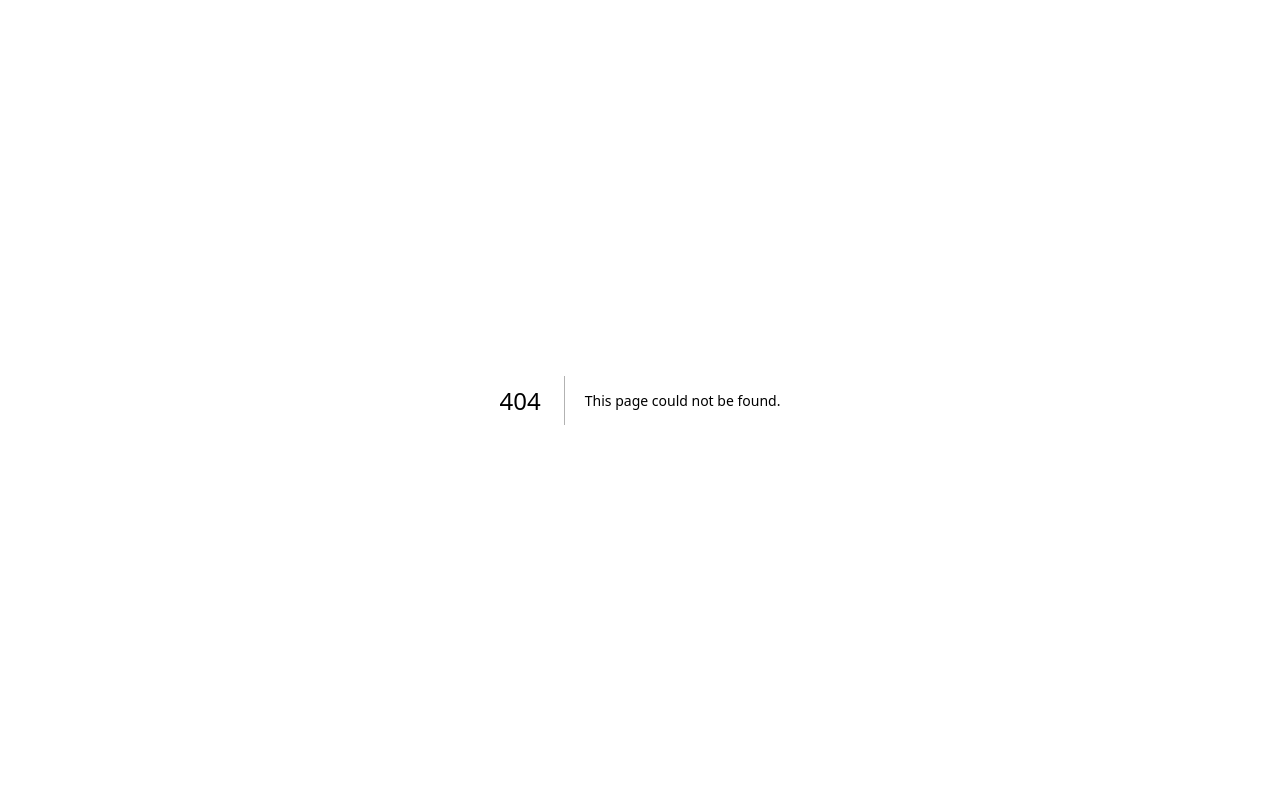
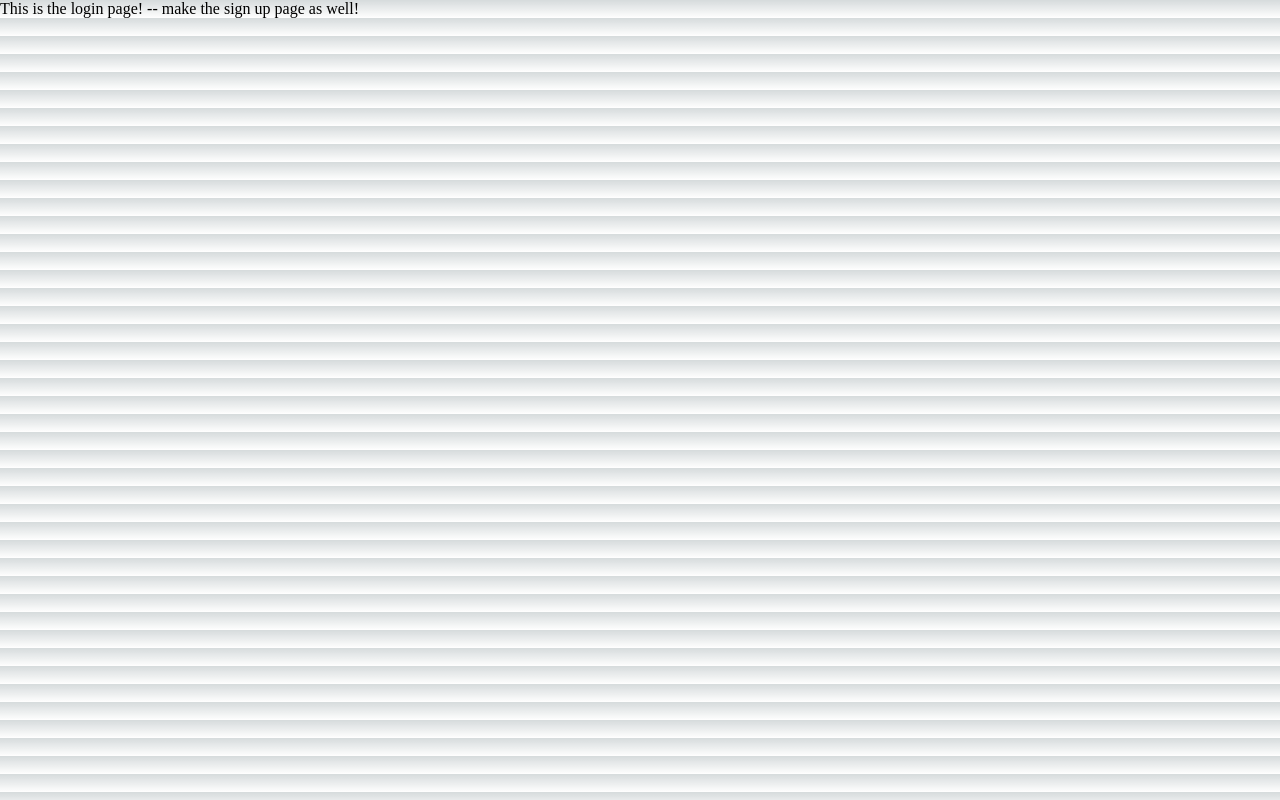
Before and after one commit to petthepotat/eternal.ai, a Next.js app: page /login in a window 1280 px wide. Before the commit this address had no page. Built offline with nearby package versions, Linux system fonts and the light colour scheme.

Commit message:
start login page

```diff
--- a/pages/_app.tsx
+++ b/pages/_app.tsx
@@ -4,7 +4,14 @@ import Head from 'next/head'
 
 export default function App({ Component, pageProps }: AppProps) {
   return (
-    <Component {...pageProps} />
-
+    <div>
+      <Head>
+        <title>eternal.ai</title>
+        <meta name="description" content="ai for generating twixtor clips" />
+        <meta name="viewport" content="width=device-width, initial-scale=1" />
+        <link rel="icon" href="/favicon.ico" />
+      </Head>
+      <Component {...pageProps} />
+    </div>
   )
 }
--- a/pages/eternal.tsx
+++ b/pages/eternal.tsx
@@ -50,7 +50,7 @@ const EternalAI: React.FunctionComponent = () => {
         <div className={`${mainstyle.NavbarEndStyles} ${mainstyle.TwixtorText}`}>
           <a className={mainstyle.NavbarItemStyles} href="./eternal">Home</a>
           <a className={mainstyle.NavbarItemStyles} href="#">Sign in</a>
-          <a className={mainstyle.NavbarItemStyles} href="#">Login</a>
+          <a className={mainstyle.NavbarItemStyles} href="./login">Login</a>
           <a className={mainstyle.NavbarItemStyles} href="#">
             <button className={`${mainstyle.NavbarButton} ${mainstyle.TwixtorText}`} onClick={() => {generateTwixtor();}}>
             Generate Eternal
--- a/pages/index.tsx
+++ b/pages/index.tsx
@@ -8,12 +8,6 @@ const inter = Inter({ subsets: ['latin'] })
 export default function Home() {
   return (
     <>
-      <Head>
-        <title>eternal.ai</title>
-        <meta name="description" content="ai for generating twixtor clips" />
-        <meta name="viewport" content="width=device-width, initial-scale=1" />
-        <link rel="icon" href="/favicon.ico" />
-      </Head>
       <main className={styles.main}>
         <div className={styles.description}>
           <p className={inter.className}><code>Welcome to <b><u>Eternal.AI</u></b></code></p>
--- /dev/null
+++ b/pages/login.tsx
@@ -0,0 +1,32 @@
+import Head from 'next/head'
+import {useState, useEffect} from 'react'
+
+import styles from '../styles/Home.module.css'
+import mainstyle from '../styles/Main.module.css'
+
+const EternalLogin : React.FC = () => {
+    const [username, setUsername] = useState('')
+    const [password, setPassword] = useState('')
+    const [isLogin, setIsLogin] = useState(false)
+
+    const handleLogin = () => {
+        setIsLogin(true)
+    }
+
+    useEffect(() => {
+        if (isLogin) {
+            console.log('login')
+        }
+    }, [isLogin]);
+
+    return (
+        <div>
+            <main>
+                This is the login page! -- make the sign up page as well!
+            </main>
+        </div>
+    );
+}
+
+
+export default EternalLogin;
```
